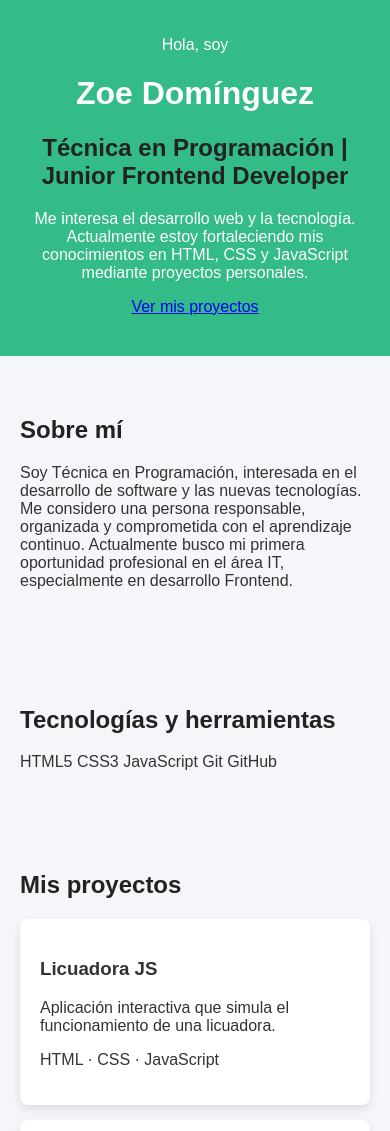
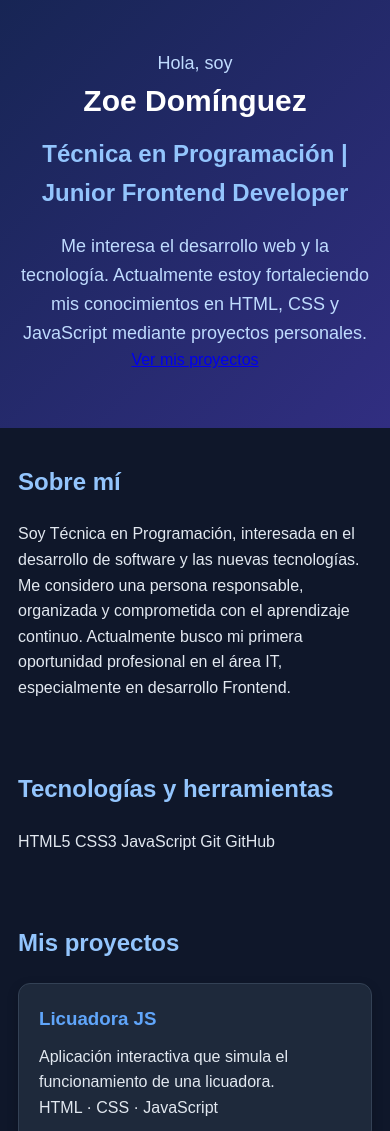
Before and after one commit to zoedom23/Portafolio-zoe, a plain HTML site: page index.html in a window 390 px wide. Shown: the part 160-1291 px from the top of the page. Drawn offline with Linux system fonts and the light colour scheme.

Commit message:
Revamp styles for improved layout and design

```diff
--- a/styles.css
+++ b/styles.css
@@ -1,38 +1,129 @@
-body {
-  font-family: Arial, sans-serif;
-  margin: 0;
-  background-color: #f4f6f9;
-  color: #333;
+
+/* ==========================
+   CONFIGURACIÓN GENERAL
+========================== */
+
+* {
+    margin: 0;
+    padding: 0;
+    box-sizing: border-box;
 }
 
-header {
-  background-color: #3b8;
-  color: white;
-  text-align: center;
-  padding: 40px 20px;
+html {
+    scroll-behavior: smooth;
 }
 
+body {
+    font-family: Arial, sans-serif;
+    background-color: #0f172a;
+    color: #e2e8f0;
+    line-height: 1.6;
+}
+
+/* ==========================
+   ENCABEZADO
+========================== */
+
+header {
+    background: linear-gradient(135deg, #172554, #312e81);
+    color: white;
+    text-align: center;
+    padding: 80px 20px;
+}
+
+header h1 {
+    font-size: 42px;
+    margin-bottom: 10px;
+}
+
+header p {
+    font-size: 18px;
+    color: #bfdbfe;
+}
+
+/* ==========================
+   SECCIONES
+========================== */
+
 section {
-  padding: 40px 20px;
-  max-width: 800px;
-  margin: auto;
+    padding: 50px 20px;
+    max-width: 900px;
+    margin: auto;
 }
 
 h2 {
-  color: #222;
+    color: #93c5fd;
+    font-size: 28px;
+    margin-bottom: 20px;
 }
 
+/* ==========================
+   PROYECTOS
+========================== */
+
 .proyecto {
-  background: white;
-  padding: 20px;
-  margin: 15px 0;
-  border-radius: 8px;
-  box-shadow: 0 4px 8px rgba(0,0,0,0.1);
+    background-color: #1e293b;
+    padding: 25px;
+    margin: 20px 0;
+    border: 1px solid #334155;
+    border-radius: 12px;
+    box-shadow: 0 4px 12px rgba(0, 0, 0, 0.2);
+    transition: transform 0.3s ease, border-color 0.3s ease;
 }
 
+.proyecto:hover {
+    transform: translateY(-5px);
+    border-color: #60a5fa;
+}
+
+.proyecto h3 {
+    color: #60a5fa;
+    margin-bottom: 10px;
+}
+
+/* ==========================
+   CONTACTO
+========================== */
+
+.contacto p {
+    margin: 10px 0;
+}
+
+/* ==========================
+   PIE DE PÁGINA
+========================== */
+
 footer {
-  text-align: center;
-  padding: 20px;
-  background: #222;
-  color: white;
+    text-align: center;
+    padding: 25px;
+    background-color: #020617;
+    color: #94a3b8;
+    margin-top: 30px;
 }
+
+/* ==========================
+   RESPONSIVE DESIGN
+========================== */
+
+@media (max-width: 600px) {
+
+    header {
+        padding: 55px 15px;
+    }
+
+    header h1 {
+        font-size: 30px;
+    }
+
+    section {
+        padding: 35px 18px;
+    }
+
+    h2 {
+        font-size: 24px;
+    }
+
+    .proyecto {
+        padding: 20px;
+    }
+}
```
